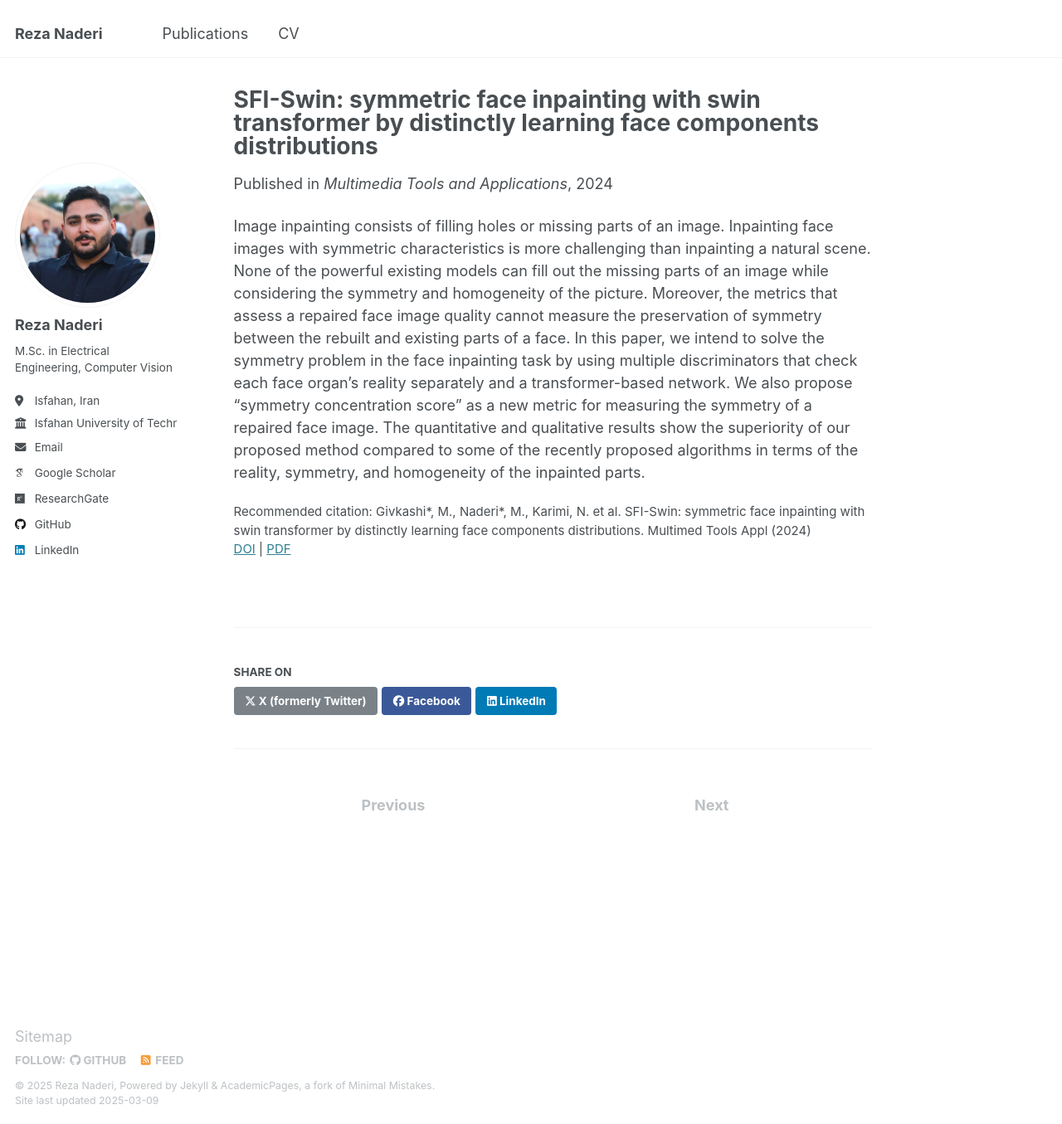
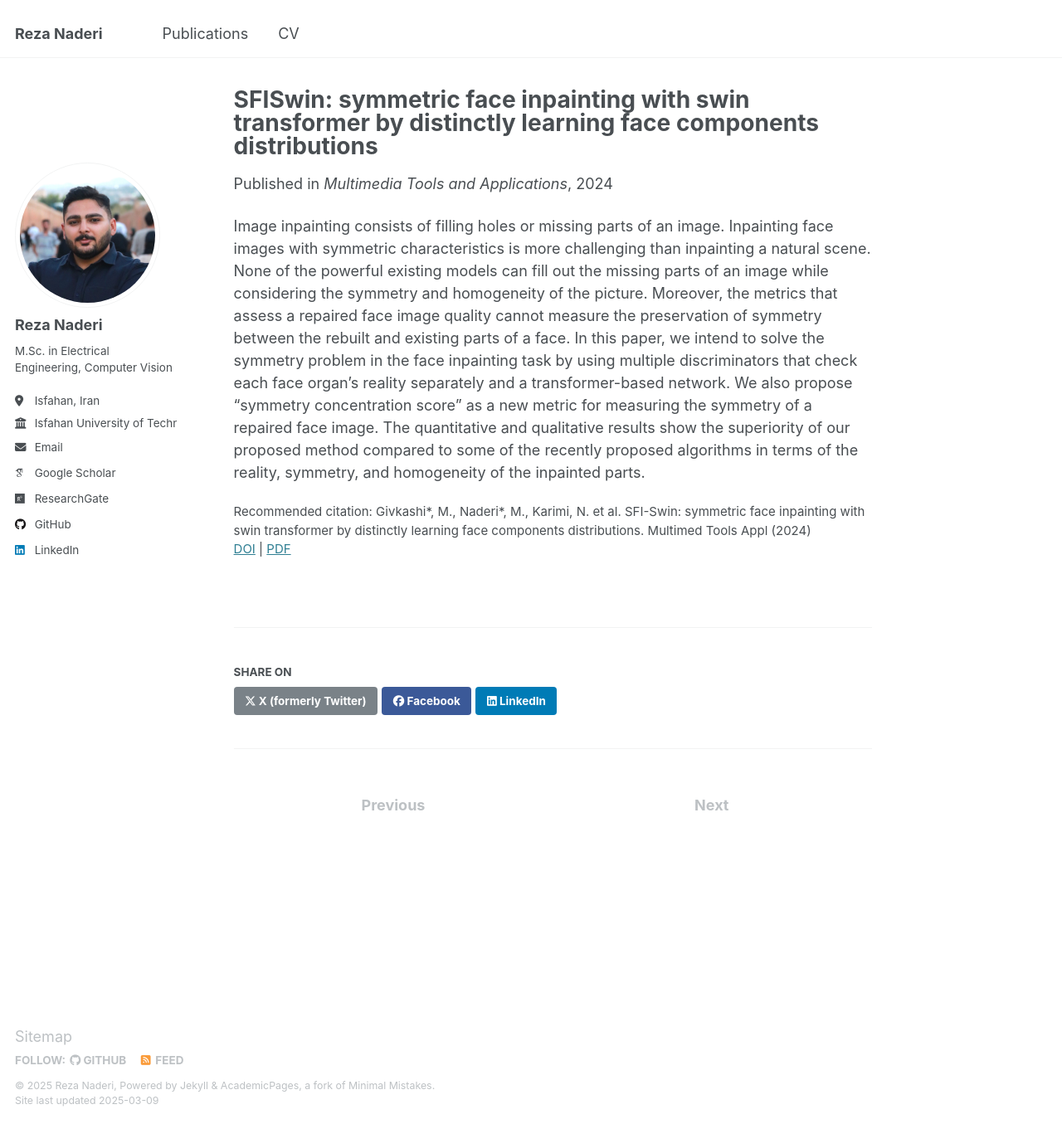
Before and after one commit to mohammadrezanaderi4/mohammadrezanaderi4.github.io, a Jekyll site: the page built from _publications/2024-07-04-SFI-Swin.md, in a window 1280 px wide and 1355 px high. Shown: the whole window at 83% size. Built offline with Jekyll 4.4.1, drawn with Linux system fonts in a browser that asks for light colours; some web fonts are replaced.

Commit message:
Update 2024-07-04-SFI-Swin.md

```diff
--- a/_publications/2024-07-04-SFI-Swin.md
+++ b/_publications/2024-07-04-SFI-Swin.md
@@ -1,6 +1,6 @@
 ---
 image: '/Projects_image/pic02.jpg'
-title: "SFI-Swin: symmetric face inpainting with swin transformer by distinctly learning face components distributions"
+title: "SFISwin: symmetric face inpainting with swin transformer by distinctly learning face components distributions"
 collection: publications
 category: manuscripts
 permalink: /publication/2024-07-04-SFI-Swin
```
